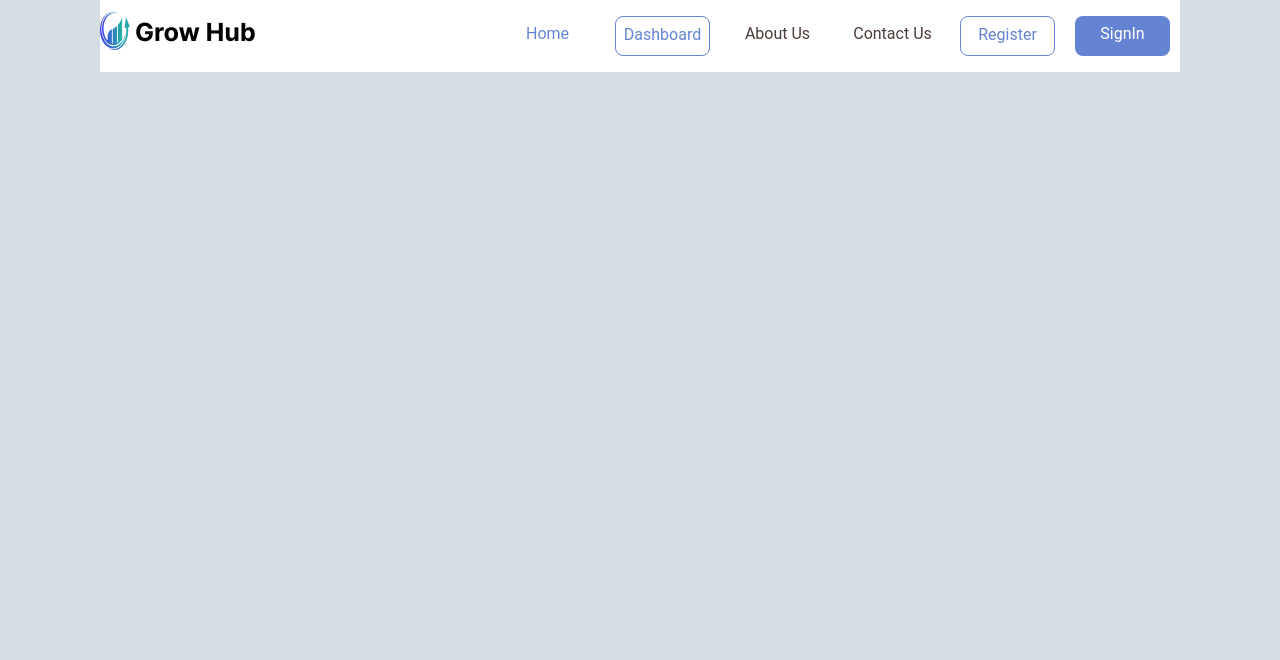
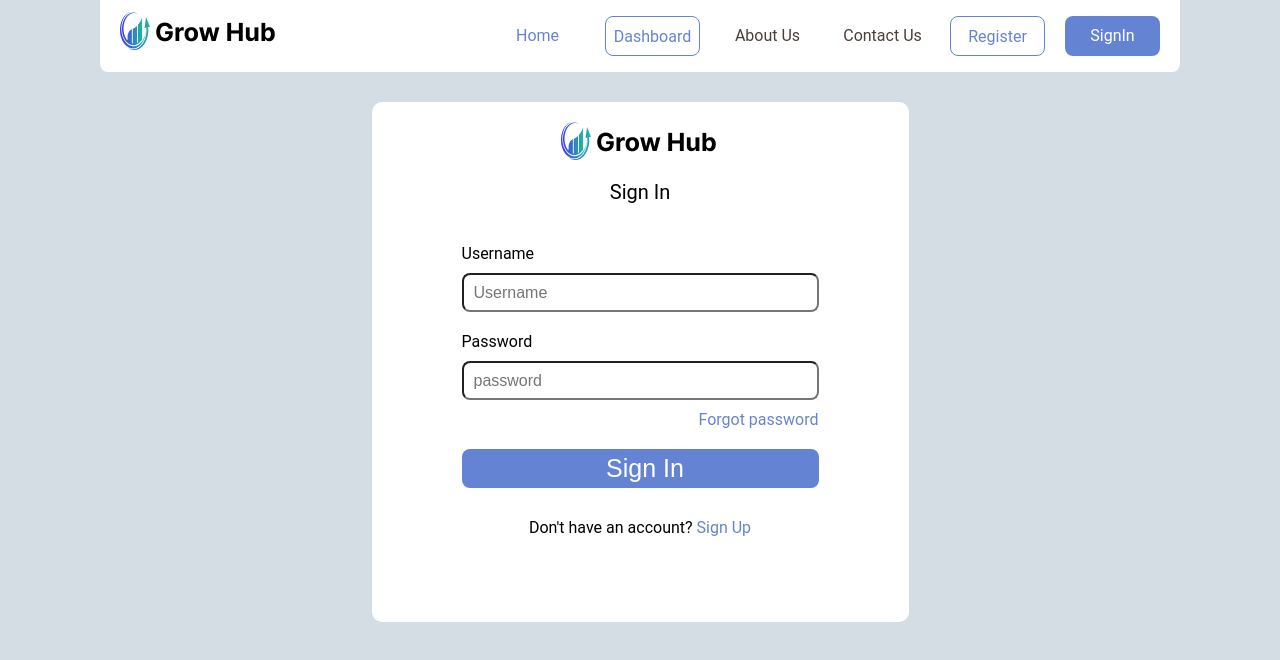
Before and after one commit to Josh565565/GrowHub, a plain HTML site: page signin.html in a window 1280 px wide. Drawn offline with Linux system fonts and the light colour scheme.

Commit message:
Sign In page updated

```diff
--- a/signin.css
+++ b/signin.css
@@ -10,6 +10,7 @@ body
     height: 100vh;
     margin: 0px 100px;
     font-family: Roboto, Poppins, sans-serif;
+    text-decoration: none;
 }
 
 /* Header */
@@ -20,6 +21,11 @@ header .container
     background-color: #fff;
     align-items: center;
     height: 72px;
+    border-radius: 0 0 8px 8px;
+}
+header .container .logo
+{
+    margin-left: 20px;
 }
 header .container .nav-container
 {
@@ -27,7 +33,7 @@ header .container .nav-container
     /* justify-content: space-between; */
     flex-direction: row-reverse;
     gap: 20px;
-    margin: 0px 10px 0px 0px;
+    margin: 0px 20px 0px 0px;
 }
 header .container .nav-container .signin
 {
@@ -35,7 +41,7 @@ header .container .nav-container .signin
     width: 95px;
     height: 40px;
     text-align: center;
-    padding-top: 8px;
+    padding-top: 10px;
     border-radius: 8px;
     /* margin-top: 10px; */
 }
@@ -70,3 +76,92 @@ header .container .nav-container .signin a
 {
     text-decoration: none;
 }
+
+/* Main Style start */
+main .container
+{
+    background-color: #fff;
+    width: 537px;
+    height: 520px;
+    margin: auto;
+    margin-top: 30px;
+    border-radius: 10px;
+}
+main .container .logo
+{
+    width: 158px;
+    height: 38.04px;
+    margin: auto;
+    padding-top: 20px;
+}
+main .container .signin
+{
+    text-align: center;
+    font-size: 20px;
+    margin-top: 40px;
+}
+main .container .form-div
+{
+    width: 357px;
+    margin: auto;
+    height: 315px;
+    margin-top: 40px;
+}
+main .container .form-div input
+{
+    width: 357px;
+    height: 39px;
+    border-radius: 8px;
+    padding-left: 10px;
+    font-size: 16px;
+}
+main .container .form-div input:focus
+{
+    border: 1px solid #6484D3;
+    -webkit-ms-o-moz-border: 1px solid #6484D3;
+}
+main .container .form-div form .username
+{
+    margin-top: 40px;
+}
+main .container .form-div form .input1
+{
+    margin-top: 10px;
+}
+main .container .form-div form .password
+{
+    margin-top: 20px;
+}
+main .container .form-div form .input2
+{
+    margin-top: 10px;
+}
+main .container .form-div form a
+{
+    text-decoration: none;
+}
+main .container .form-div form a p
+{
+    text-align: right;
+    margin-top: 10px;
+    color: #6484D3;
+}
+main .container .form-div form .input3
+{
+    margin-top: 20px;
+    font-size: 25px;
+    background-color: #6484D3;
+    color: #fff;
+    border: 0;
+}
+main .container .signup
+{
+    text-align: center;
+    margin-top: 30px;
+    text-decoration: none;
+}
+main .container .signup a
+{
+    text-decoration: none;
+    color: #6484D3;
+}
--- a/signin.html
+++ b/signin.html
@@ -5,7 +5,7 @@
     <meta http-equiv="X-UA-Compatible" content="IE=edge">
     <meta name="viewport" content="width=device-width, initial-scale=1.0">
     <link rel="stylesheet" href="signin.css">
-    <title>GrowHub</title>
+    <title>GrowHub Sign In</title>
 </head>
 <body>
     <header>
@@ -35,9 +35,22 @@
         </div>
     </header>
     <main>
-
+        <div class="container">
+            <div class="logo"><img src="./images/Logo-img.png" alt=""></div>
+            <p class="signin">Sign In</p>
+            <div class="form-div">
+                <form action="">
+                    <p class="username">Username</p>
+                    <input class="input1" type="text" name="" id="" placeholder="Username">
+                    <p class="password">Password</p>
+                    <input class="input2" type="password" name="" id="" placeholder="password">
+                    <a href=""><p>Forgot password</p></a>
+                    <input class="input3" type="submit" value="Sign In">
+                </form>
+                <p class="signup">Don't have an account? <a href="">Sign Up</a></p>
+            </div>
+        </div>
     </main>
-
     <!-- <footer>
         <div class="container">
             <p>&copy2022 GrowHub. All Rights Reserved</p>
```
